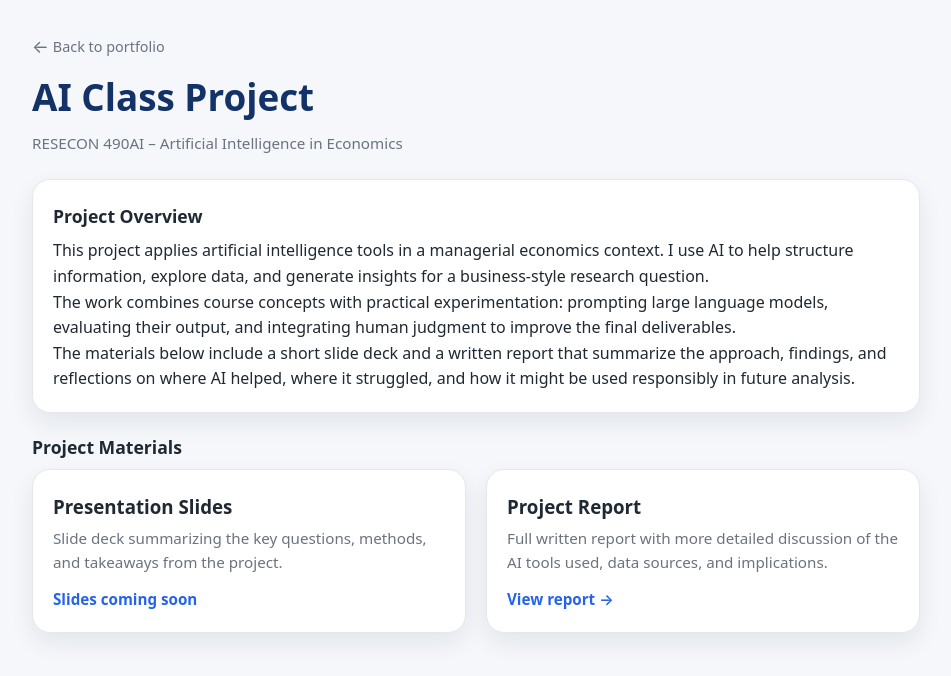
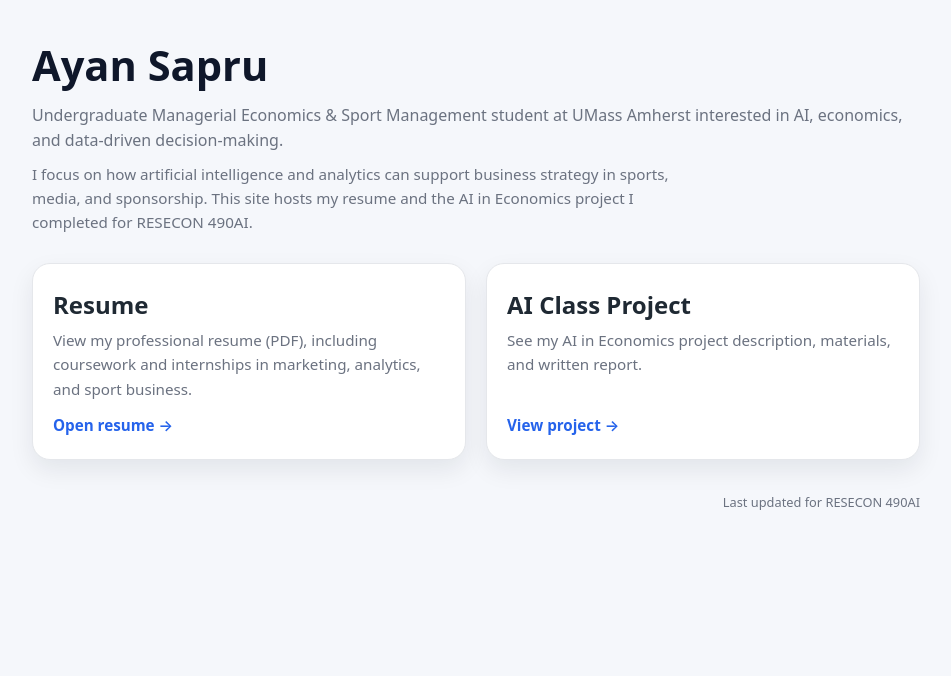
Before and after one commit to ayansapru/490AI_Ayan_Sapru, a plain HTML site: page project.html in a window 1280 px wide. Shown: the whole page, without its empty margins (164-1115 px from the left). Drawn offline with Linux system fonts and the light colour scheme.

Commit message:
Update project.html

```diff
--- a/project.html
+++ b/project.html
@@ -3,14 +3,13 @@
 <head>
   <meta charset="UTF-8" />
   <meta name="viewport" content="width=device-width, initial-scale=1.0" />
-  <title>AI Class Project | Ayan Sapru</title>
+  <title>Ayan Sapru | RESECON 490AI Portfolio</title>
 
   <style>
     :root {
       --bg: #f5f7fb;
       --card-bg: #ffffff;
       --primary: #133267;
-      --primary-soft: #e3ebff;
       --text-main: #1f2933;
       --text-muted: #6b7280;
       --border: #e5e7eb;
@@ -18,15 +17,10 @@
       --radius-lg: 18px;
     }
 
-    * {
-      box-sizing: border-box;
-      margin: 0;
-      padding: 0;
-    }
+    * { box-sizing: border-box; margin: 0; padding: 0; }
 
     body {
-      font-family: system-ui, -apple-system, BlinkMacSystemFont, "Segoe UI",
-        sans-serif;
+      font-family: system-ui, -apple-system, BlinkMacSystemFont, "Segoe UI", sans-serif;
       background-color: var(--bg);
       color: var(--text-main);
       line-height: 1.6;
@@ -38,58 +32,43 @@
       padding: 32px 16px 48px;
     }
 
-    header {
-      margin-bottom: 24px;
+    header { margin-bottom: 28px; }
+
+    h1 {
+      font-size: 2.6rem;
+      font-weight: 700;
+      color: #0f172a;
+      margin-bottom: 4px;
     }
 
-    .back-link {
-      font-size: 0.9rem;
+    .subtitle-main {
+      font-size: 1rem;
       color: var(--text-muted);
-      text-decoration: none;
-      display: inline-flex;
-      align-items: center;
-      gap: 4px;
       margin-bottom: 8px;
     }
 
-    .back-link span {
-      font-size: 1.1rem;
+    .subtitle-detail {
+      font-size: 0.95rem;
+      color: var(--text-muted);
+      max-width: 640px;
     }
 
-    h1 {
-      font-size: 2.3rem;
-      font-weight: 700;
-      color: var(--primary);
-      margin-bottom: 4px;
+    .card-row {
+      margin-top: 26px;
+      display: grid;
+      grid-template-columns: repeat(2, minmax(0, 1fr));
+      gap: 20px;
     }
 
-    .subtitle {
-      font-size: 0.95rem;
-      color: var(--text-muted);
-      margin-bottom: 6px;
-    }
-
-    .overview-card,
-    .materials-row > .card {
+    .card {
       background-color: var(--card-bg);
       border-radius: var(--radius-lg);
       border: 1px solid var(--border);
       box-shadow: var(--shadow-soft);
       padding: 22px 20px 20px;
-      margin-bottom: 20px;
-    }
-
-    .section-title {
-      font-size: 1.1rem;
-      font-weight: 600;
-      margin-bottom: 8px;
-    }
-
-    .materials-row {
-      display: grid;
-      grid-template-columns: repeat(2, minmax(0, 1fr));
-      gap: 20px;
-      margin-top: 6px;
+      display: flex;
+      flex-direction: column;
+      justify-content: space-between;
     }
 
     .card-title {
@@ -103,6 +82,8 @@
       margin-bottom: 12px;
     }
 
+    .card-footer { margin-top: auto; }
+
     .link-button {
       text-decoration: none;
       font-size: 0.95rem;
@@ -110,86 +91,83 @@
       color: #2563eb;
     }
 
-    .link-button:hover {
-      text-decoration: underline;
+    .link-button:hover { text-decoration: underline; }
+
+    footer {
+      margin-top: 32px;
+      font-size: 0.8rem;
+      color: var(--text-muted);
+      text-align: right;
     }
 
     @media (max-width: 720px) {
-      .page {
-        padding: 24px 14px 32px;
-      }
-      h1 {
-        font-size: 2rem;
-      }
-      .materials-row {
-        grid-template-columns: 1fr;
-      }
+      .page { padding: 24px 14px 32px; }
+      h1 { font-size: 2.1rem; }
+      .card-row { grid-template-columns: 1fr; }
+      footer { text-align: left; }
     }
   </style>
 </head>
 <body>
   <div class="page">
     <header>
-      <a href="index.html" class="back-link"><span>←</span> Back to portfolio</a>
-      <h1>AI Class Project</h1>
-      <p class="subtitle">RESECON 490AI – Artificial Intelligence in Economics</p>
+      <!-- YOUR NAME -->
+      <h1>Ayan Sapru</h1>
+
+      <!-- 1st line under your name -->
+      <p class="subtitle-main">
+        Undergraduate Managerial Economics &amp; Sport Management student at UMass Amherst
+        interested in AI, economics, and data-driven decision-making.
+      </p>
+
+      <!-- Extra detail -->
+      <p class="subtitle-detail">
+        I focus on how artificial intelligence and analytics can support business strategy in
+        sports, media, and sponsorship. This site hosts my resume and the AI in Economics
+        project I completed for RESECON 490AI.
+      </p>
     </header>
 
     <main>
-      <!-- Overview -->
-      <section class="overview-card">
-        <h2 class="section-title">Project Overview</h2>
-        <p>
-          This project applies artificial intelligence tools in a managerial
-          economics context. I use AI to help structure information, explore
-          data, and generate insights for a business-style research question.
-        </p>
-        <p>
-          The work combines course concepts with practical experimentation:
-          prompting large language models, evaluating their output, and
-          integrating human judgment to improve the final deliverables.
-        </p>
-        <p>
-          The materials below include a short slide deck and a written report
-          that summarize the approach, findings, and reflections on where AI
-          helped, where it struggled, and how it might be used responsibly in
-          future analysis.
-        </p>
-      </section>
+      <section class="card-row">
+        <!-- RESUME CARD -->
+        <article class="card">
+          <div>
+            <h2 class="card-title">Resume</h2>
+            <p class="card-text">
+              View my professional resume (PDF), including coursework and internships in
+              marketing, analytics, and sport business.
+            </p>
+          </div>
+          <div class="card-footer">
+            <!-- LINK DIRECTLY TO resume.pdf -->
+            <a class="link-button" href="resume.pdf" target="_blank" rel="noopener">
+              Open resume →
+            </a>
+          </div>
+        </article>
 
-      <!-- Materials -->
-      <section>
-        <h2 class="section-title">Project Materials</h2>
-
-        <div class="materials-row">
-          <!-- Slides -->
-          <article class="card">
-            <h3 class="card-title">Presentation Slides</h3>
+        <!-- PROJECT CARD -->
+        <article class="card">
+          <div>
+            <h2 class="card-title">AI Class Project</h2>
             <p class="card-text">
-              Slide deck summarizing the key questions, methods, and takeaways
-              from the project.
+              See my AI in Economics project description, materials, and written report.
             </p>
-            <!-- Update this link later if you have slides: slides.pdf or an external link -->
-            <a class="link-button" href="#" onclick="return false;">
-              Slides coming soon
+          </div>
+          <div class="card-footer">
+            <!-- GO TO project.html -->
+            <a class="link-button" href="project.html">
+              View project →
             </a>
-          </article>
-
-          <!-- Report -->
-          <article class="card">
-            <h3 class="card-title">Project Report</h3>
-            <p class="card-text">
-              Full written report with more detailed discussion of the AI tools
-              used, data sources, and implications.
-            </p>
-            <!-- IMPORTANT: assumes project.pdf sits next to project.html -->
-            <a class="link-button" href="project.pdf" target="_blank" rel="noopener">
-              View report →
-            </a>
-          </article>
-        </div>
+          </div>
+        </article>
       </section>
     </main>
+
+    <footer>
+      Last updated for RESECON 490AI
+    </footer>
   </div>
 </body>
 </html>
```
